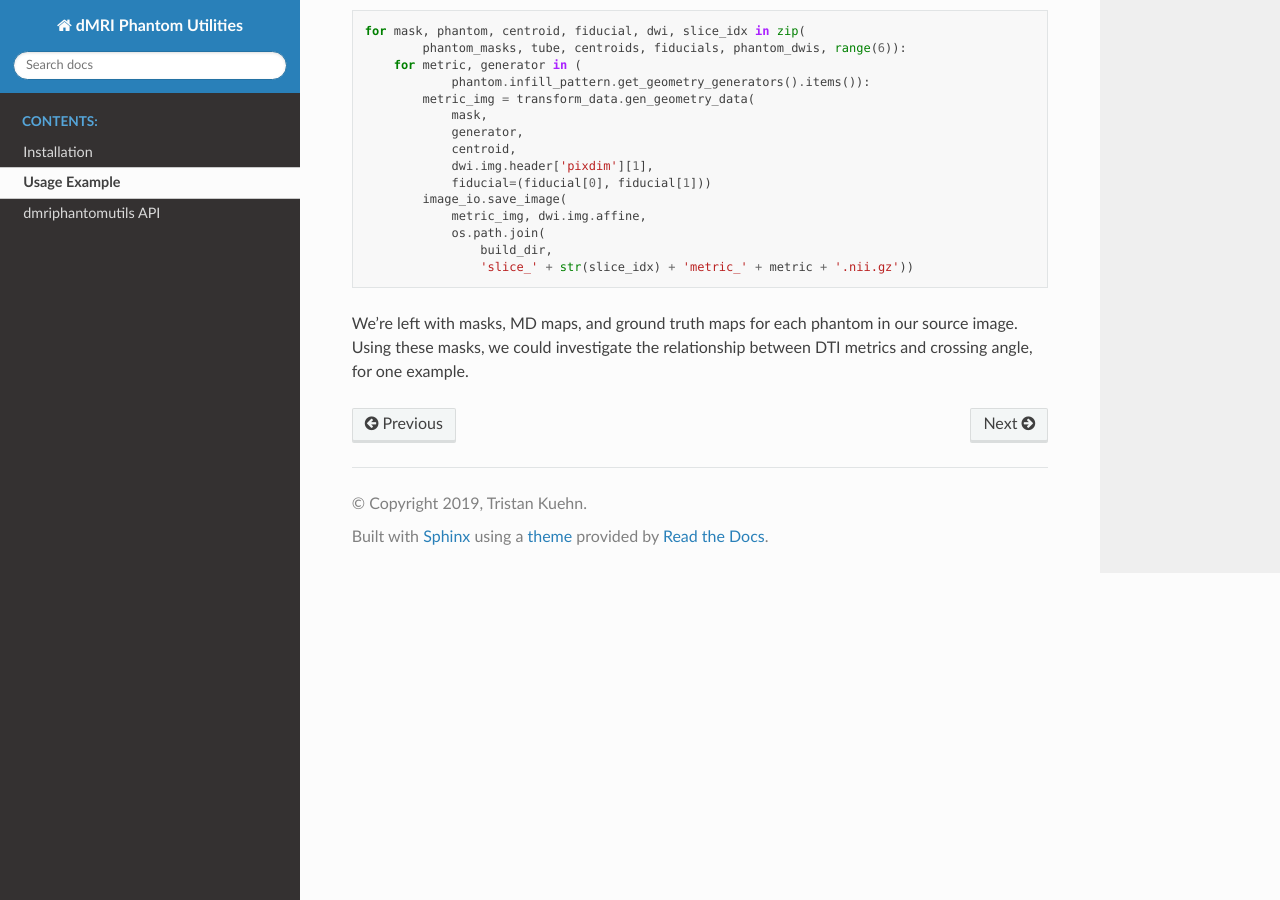
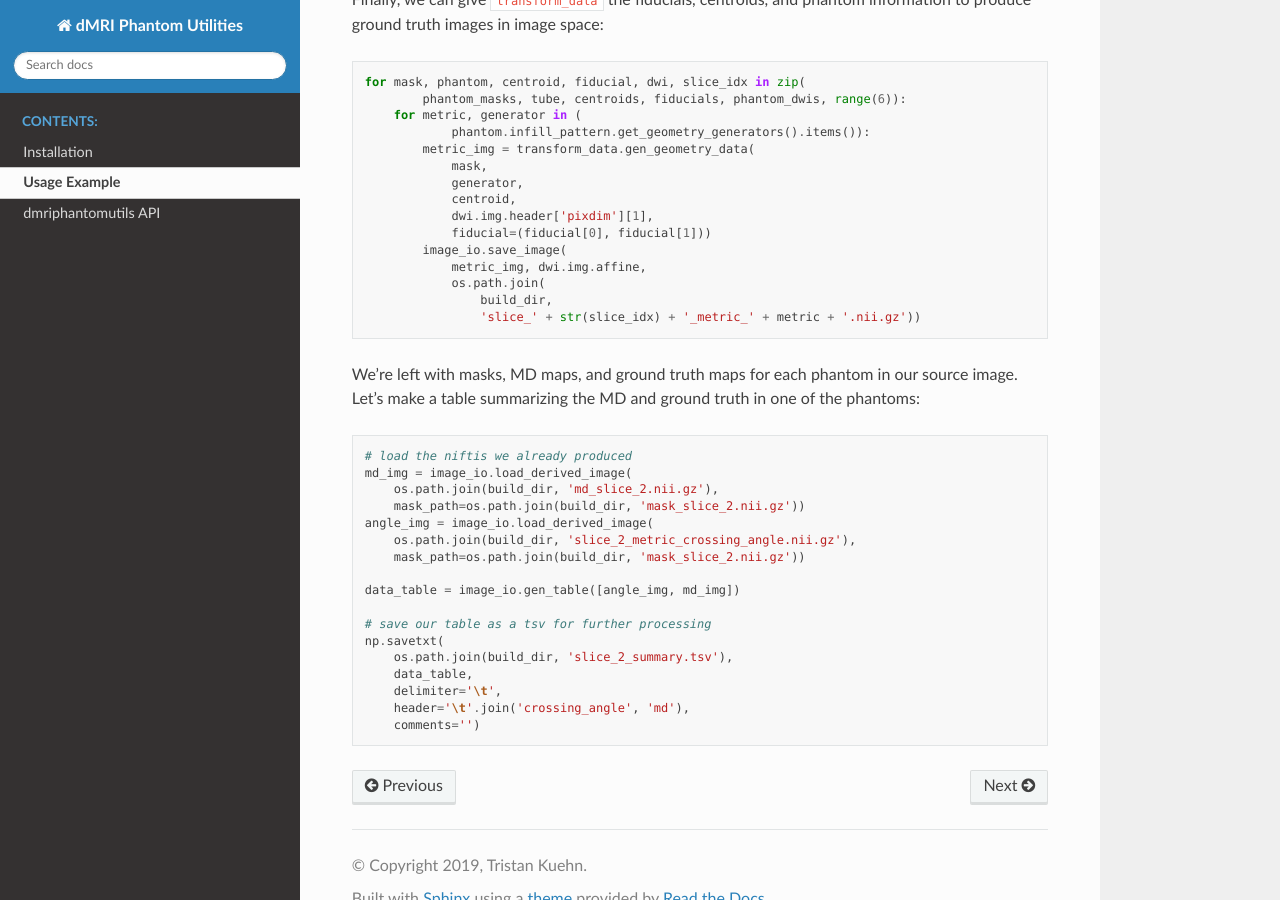
Before and after one commit to tkkuehn/3am-phantom-utilities, a Sphinx documentation site: the page built from docs/usage/example.rst, in a window 1280 px wide and 900 px high, scrolled down 2004 px. Built offline with Sphinx 7.4.7 and the Read the Docs theme 2.0.0, drawn with Linux system fonts in a browser that asks for light colours; some of the changed text lies outside the part shown.

Commit message:
Add table generation

```diff
--- a/docs/usage/example.rst
+++ b/docs/usage/example.rst
@@ -5,6 +5,7 @@ To demonstrate the capabilities of dMRI Phantom Utilities, we'll perform a DTI f
 
 We'll start by loading the example phantom data (available for download `here <https://openneuro.org/datasets/ds002350/>`_)::
 
+    import os
     from dmriphantomutils import image_io
     source_dir = './resources/manual_complex_bids/sub-01/ses-01/dwi/'
     unmasked_dwi = image_io.load_dwi(
@@ -33,13 +35,14 @@ To generate ground truth images of our phantoms, we'll need to use ``scan_info``
         225, 30, 0.1, 100, scan_info.ParallelLinePattern(0))
     water = scan_info.WaterSlice()
 
-    tube = [water, kissing, bending, bending, crossing, straight]
+    tube = [water, kissing, fanning, bending, crossing, straight]
     scan = scan_info.SingleScan(slice(0, 6))
     session = scan_info.ScanSession(datetime.date(2019, 7, 9), [scan])
     study = scan_info.Study('bending', tube, [session])
 
 To efficiently perform our DTI fit and automatically register our ground truths, we'll want a mask for each of our phantoms. We can use ``automask`` to generate these masks::
 
+    import numpy as np
     from dmriphantomutils import automask
 
     slice_masks = [automask.mask_phantom(
@@ -97,6 +100,24 @@ Finally, we can give ``transform_data`` the fiducials, centroids, and phantom in
                 metric_img, dwi.img.affine,
                 os.path.join(
                     build_dir,
-                    'slice_' + str(slice_idx) + 'metric_' + metric + '.nii.gz'))
+                    'slice_' + str(slice_idx) + '_metric_' + metric + '.nii.gz'))
 
-We're left with masks, MD maps, and ground truth maps for each phantom in our source image. Using these masks, we could investigate the relationship between DTI metrics and crossing angle, for one example.
+We're left with masks, MD maps, and ground truth maps for each phantom in our source image. Let's make a table summarizing the MD and ground truth in one of the phantoms::
+
+    # load the niftis we already produced
+    md_img = image_io.load_derived_image(
+        os.path.join(build_dir, 'md_slice_2.nii.gz'),
+        mask_path=os.path.join(build_dir, 'mask_slice_2.nii.gz'))
+    angle_img = image_io.load_derived_image(
+        os.path.join(build_dir, 'slice_2_metric_crossing_angle.nii.gz'),
+        mask_path=os.path.join(build_dir, 'mask_slice_2.nii.gz'))
+
+    data_table = image_io.gen_table([angle_img, md_img])
+
+    # save our table as a tsv for further processing
+    np.savetxt(
+        os.path.join(build_dir, 'slice_2_summary.tsv'),
+        data_table,
+        delimiter='\t',
+        header='\t'.join('crossing_angle', 'md'),
+        comments='')
```
Also changed, not shown: other parts of docs/usage/example.rst (+1 -0 lines), 2 other files.
